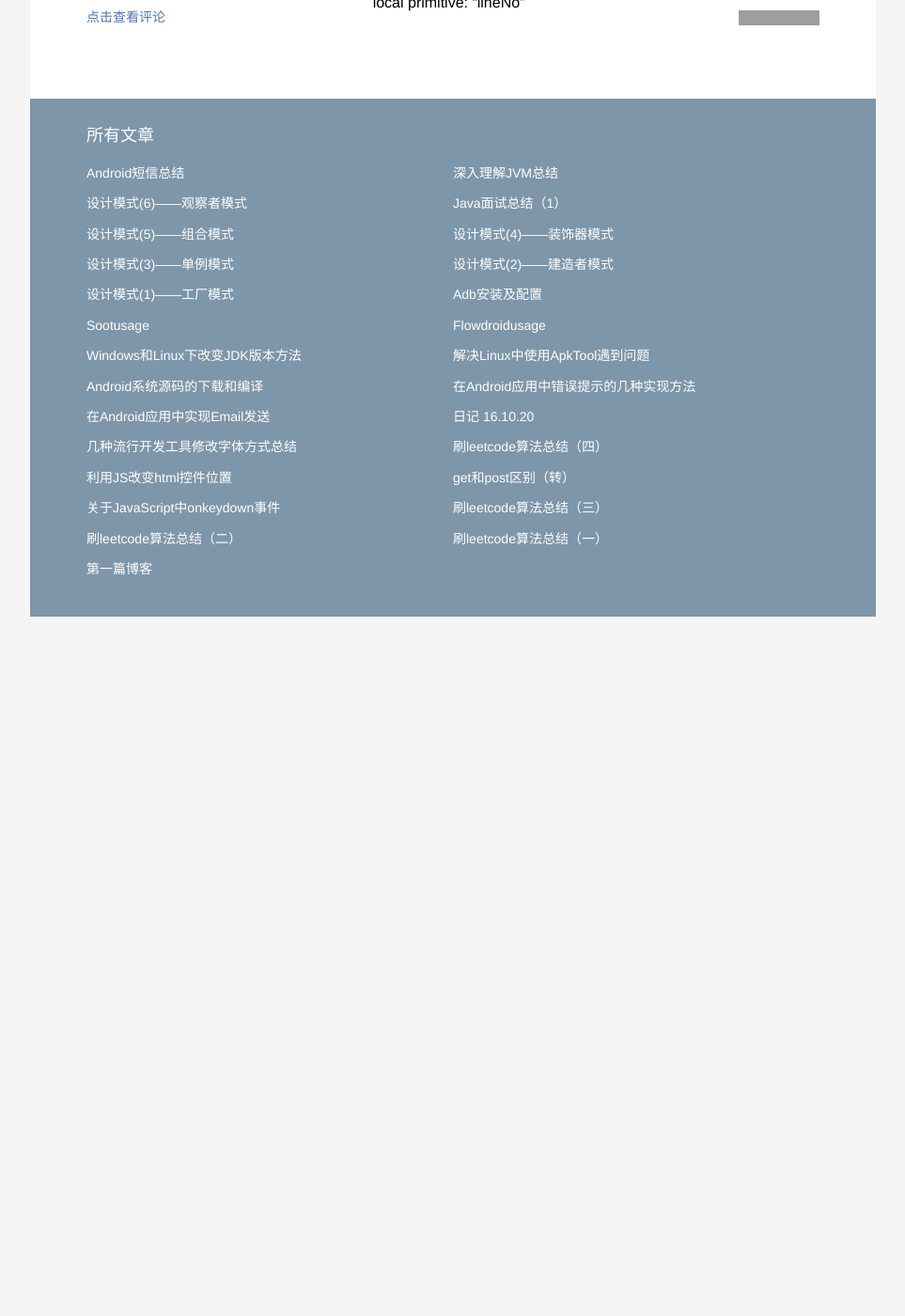
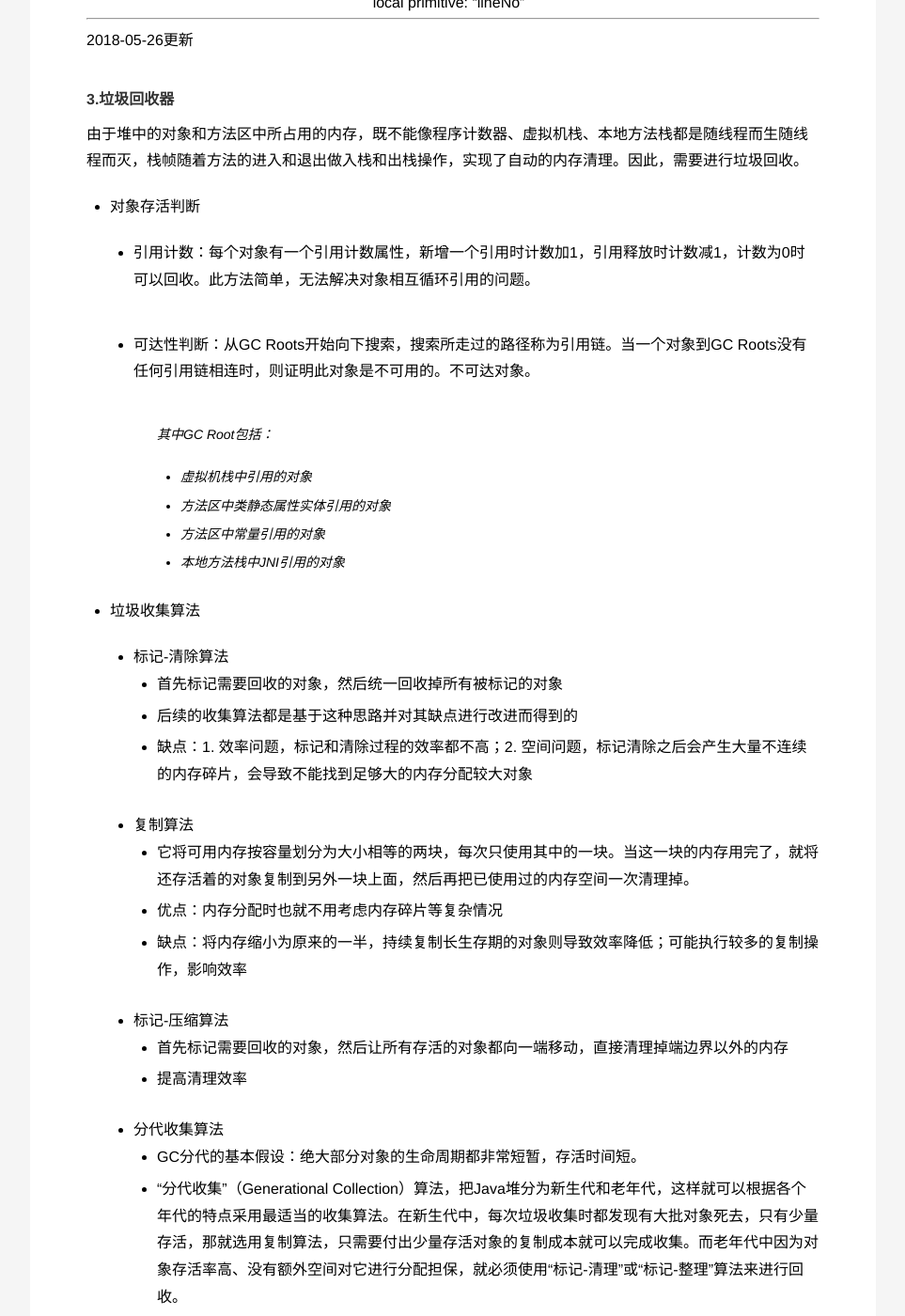
Before and after one commit to yufeiyang1995/yufeiyang1995.github.io, a Jekyll site: the page built from _posts/2018-5-19-深入理解JVM.md, in a window 1280 px wide and 1400 px high, scrolled down 3249 px. Shown: the whole window at 94% size, without its empty margins (158-1121 px from the left). Built offline with Jekyll 4.4.1, drawn with Linux system fonts in a browser that asks for light colours; before the commit the page ends 3905 px from its top, so only the background shows below that; some of the changed text lies outside the part shown; grey boxes are pictures that could not be loaded.

Commit message:
添加JVM

```diff
--- a/_posts/2018-5-19-深入理解JVM.md
+++ b/_posts/2018-5-19-深入理解JVM.md
@@ -7,7 +7,7 @@
 
 ## 深入理解JVM总结
 
-#### 1. 目录
+#### 1. 大概内容
 
 * 内存区域
 
@@ -97,3 +97,65 @@
 | 堆       | Object: HelloWorld<br />Object: SimpleDataFormat<br />Object: String<br />Object:Logger |
 | 方法区   | Class: HelloWorld<br />Class: Logger<br />Class: SimpleDataFormat |
 | JVM栈    | Parameter Ref: String "message"<br />Variable Ref: formatter<br />local primitive: "lineNo" |
+
+---
+
+2018-05-26更新
+
+#### 3.垃圾回收器
+
+由于堆中的对象和方法区中所占用的内存，既不能像程序计数器、虚拟机栈、本地方法栈都是随线程而生随线程而灭，栈帧随着方法的进入和退出做入栈和出栈操作，实现了自动的内存清理。因此，需要进行垃圾回收。
+
+* 对象存活判断
+
+  * **引用计数**：每个对象有一个引用计数属性，新增一个引用时计数加1，引用释放时计数减1，计数为0时可以回收。此方法简单，无法解决对象相互循环引用的问题。
+
+  * **可达性判断**：从GC Roots开始向下搜索，搜索所走过的路径称为引用链。当一个对象到GC Roots没有任何引用链相连时，则证明此对象是不可用的。不可达对象。
+
+    > 其中GC Root包括：
+    >
+    > * 虚拟机栈中引用的对象
+    > * 方法区中类静态属性实体引用的对象
+    > * 方法区中常量引用的对象
+    > * 本地方法栈中JNI引用的对象
+
+* 垃圾收集算法
+
+  * 标记-清除算法
+    * 首先标记需要回收的对象，然后统一回收掉所有被标记的对象
+    * 后续的收集算法都是基于这种思路并对其缺点进行改进而得到的
+    * 缺点：1. 效率问题，标记和清除过程的效率都不高；2. 空间问题，标记清除之后会产生大量不连续的内存碎片，会导致不能找到足够大的内存分配较大对象
+  * 复制算法
+    * 它将可用内存按容量划分为大小相等的两块，每次只使用其中的一块。当这一块的内存用完了，就将还存活着的对象复制到另外一块上面，然后再把已使用过的内存空间一次清理掉。
+    * 优点：内存分配时也就不用考虑内存碎片等复杂情况
+    * 缺点：将内存缩小为原来的一半，持续复制长生存期的对象则导致效率降低；可能执行较多的复制操作，影响效率
+  * 标记-压缩算法
+    * 首先标记需要回收的对象，然后让所有存活的对象都向一端移动，直接清理掉端边界以外的内存
+    * 提高清理效率
+  * 分代收集算法
+    * GC分代的基本假设：绝大部分对象的生命周期都非常短暂，存活时间短。
+    * “分代收集”（Generational Collection）算法，把Java堆分为新生代和老年代，这样就可以根据各个年代的特点采用最适当的收集算法。在新生代中，每次垃圾收集时都发现有大批对象死去，只有少量存活，那就选用复制算法，只需要付出少量存活对象的复制成本就可以完成收集。而老年代中因为对象存活率高、没有额外空间对它进行分配担保，就必须使用“标记-清理”或“标记-整理”算法来进行回收。
+
+* 几种垃圾收集器
+
+  * Serial收集器
+    * 串行收集器：新生代，老年代都穿行；新生代复制算法、老年代标记-压缩；稳定，效率高；可能产生较长停顿
+    * ParNew：新生代并行，老年代串行；新生代复制算法、老年代标记-压缩
+  * Parallel收集器
+    * 类似ParNew收集器
+    * 更关注系统的吞吐量
+    * 动态调整这些参数以提供最合适的停顿时间或最大的吞吐量
+    * 也可以通过参数控制GC的时间
+    * 新生代复制算法、老年代标记-压缩
+  * Parallel Old收集器
+    * 老年代并行
+  * CMS收集器
+    * 一种以获取最短回收停顿时间为目标的收集器
+    * 基于“标记-清除”算法
+    * 初始标记 -> 并发标记 -> 重新标记 -> 并发清除
+    * 其中初始标记、重新标记这两个步骤仍然需要“Stop The World”。初始标记仅仅只是标记一下GC Roots能直接关联到的对象，速度很快，并发标记阶段就是进行GC Roots Tracing的过程，而重新标记阶段则是为了修正并发标记期间，因用户程序继续运作而导致标记产生变动的那一部分对象的标记记录，这个阶段的停顿时间一般会比初始标记阶段稍长一些，但远比并发标记的时间短。
+    * **优点**: 并发收集、低停顿
+    * **缺点**: 产生大量空间碎片、并发阶段会降低吞吐量
+  * G1收集器
+    * **空间整合**，G1收集器采用标记整理算法，不会产生内存空间碎片。分配大对象时不会因为无法找到连续空间而提前触发下一次GC
+    * **可预测停顿**，这是G1的另一大优势，降低停顿时间是G1和CMS的共同关注点，但G1除了追求低停顿外，还能建立可预测的停顿时间模型，能让使用者明确指定在一个长度为N毫秒的时间片段内，消耗在垃圾收集上的时间不得超过N毫秒
```
Also changed, not shown: other parts of _posts/2018-5-19-深入理解JVM.md (+1 -1 lines).
